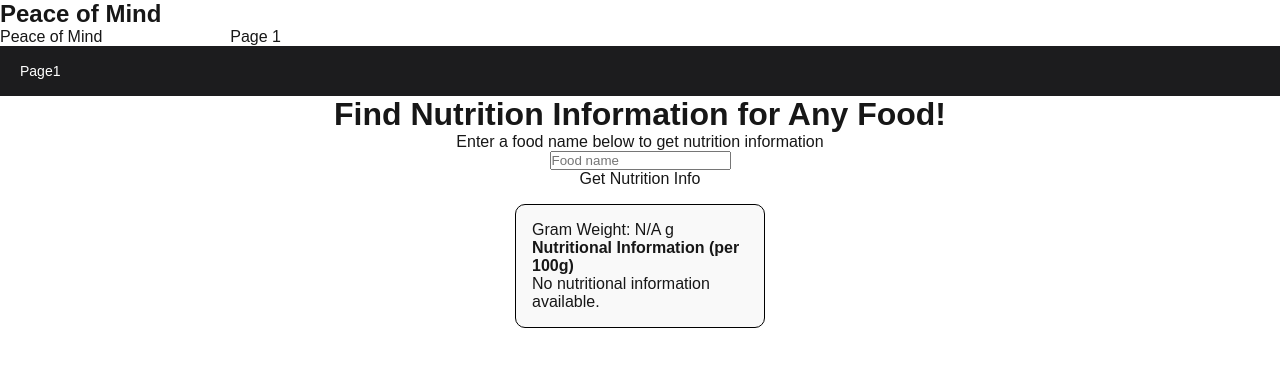
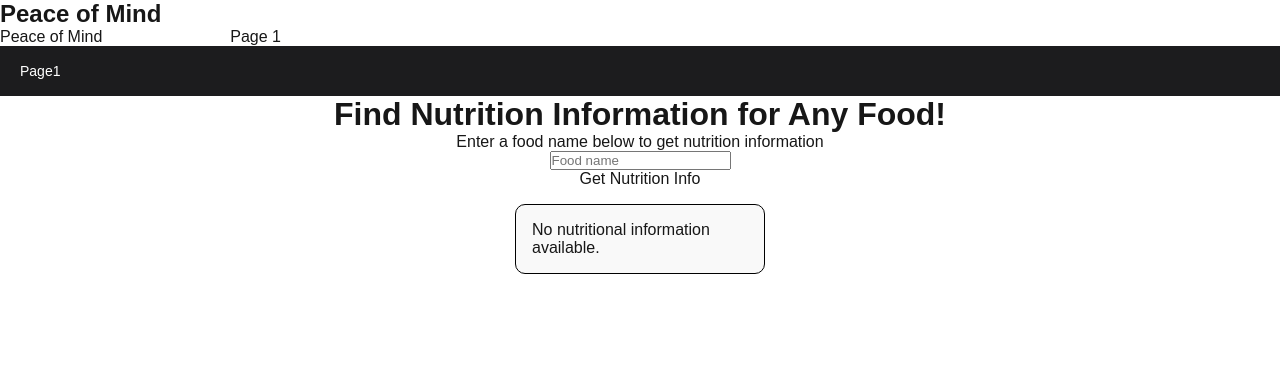
Before and after one commit to airjordanlin-work/bhacks2024, a Next.js app: page / in a window 1280 px wide. Shown: the top 366 px of the page. Built offline with nearby package versions, Linux system fonts and the light colour scheme.

Commit message:
Fixed FoodCard

```diff
--- a/app/components/FoodCard.jsx
+++ b/app/components/FoodCard.jsx
@@ -21,12 +21,9 @@ const FoodCardWrapper = styled.div`
     background-color: #f9f9f9;
 `;
 
-export default function FoodCard({ description, gramWeight, foodNutrients = [] }) {
+export default function FoodCard({foodNutrients = [] }) {
     return (
         <FoodCardWrapper className="food-card">
-            <h2>{description}</h2>
-            <p>Gram Weight: {gramWeight || "N/A"} g</p>
-            <h4>Nutritional Information (per 100g)</h4>
             <ul>
                 {foodNutrients.length > 0 ? (
                     foodNutrients.map((nutrient, index) => (
```
Also changed, not shown: app/components/NutritionCalculator.jsx (added).
